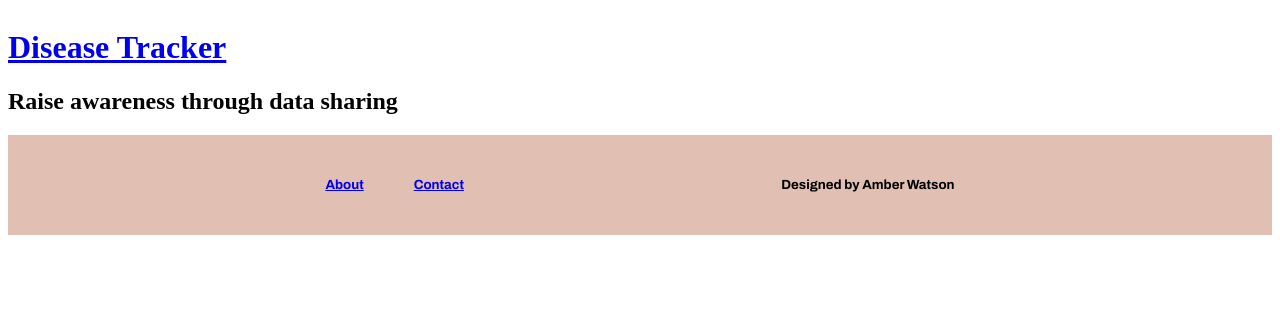
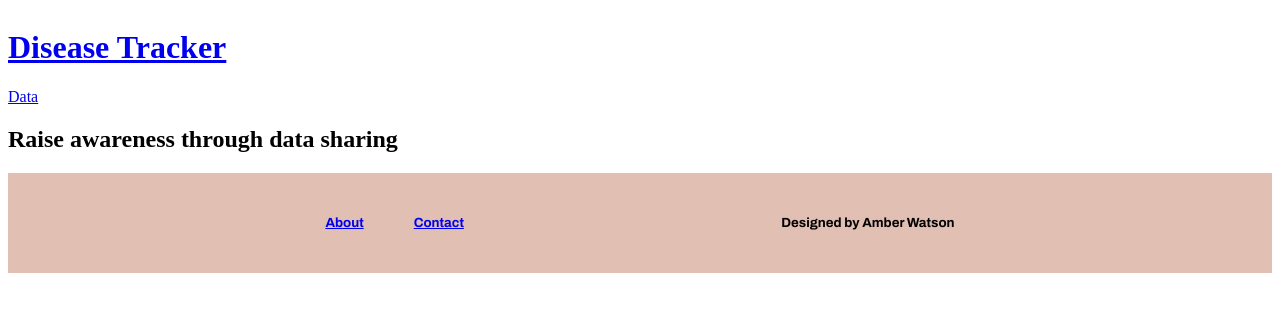
Before and after one commit to watsona22/Disease-Tracker, a React (Vite) app in the folder client/: page / in a window 1280 px wide. Shown: the top 312 px of the page. Built offline with nearby package versions, Linux system fonts and the light colour scheme.

Commit message:
added render logic for data page

```diff
--- a/client/src/components/Header.jsx
+++ b/client/src/components/Header.jsx
@@ -1,10 +1,12 @@
 import { useState } from "react";
-import { Link } from "react-router-dom";
+import { Link, useLocation } from "react-router-dom";
 // import "../styles/header.css";
 // import AuthService from "../utils/auth.js";
 import { useQuery } from "@apollo/client";
 
 function Header() {
+    const currentPage = useLocation().pathname;
+
     // const [search, setSearch] = useState("");
     //   const { loading, data } = useQuery(GET_USER);
     // if statement below allows page to render even when loading
@@ -17,6 +19,16 @@ function Header() {
         <div className="header-container">
             <Link to="/">
                 <h1>Disease Tracker</h1>
+            </Link>
+            <Link
+                to="/Data"
+                // Check to see if the currentPage is `About`, and if so we use the active link class from bootstrap. Otherwise, we set it to a normal nav-link
+                className={currentPage === '/Data' ? 'nav-link active' : 'nav-link'}
+            >
+                <div className="w-100 mt-auto text-dark p-4">
+                    <p>Data</p>
+                </div>
+
             </Link>
             {/* <div className="login-container">
                 {!AuthService.loggedIn() ? (
--- a/client/src/pages/Data.jsx
+++ b/client/src/pages/Data.jsx
@@ -1,6 +1,12 @@
+
+import data from '../assets/ukhsa.pdf';
+
 function Data() {
     return (
-        <h2>Data</h2>
+        <div>
+            <h2>Data</h2>
+            <iframe src={data} title='UKData' width="100%" height='500px' />
+        </div>
 
     );
 }
```
Also changed, not shown: client/src/homepageImage.png (added), 1 other file (tests, documents, lock files or other folders).
